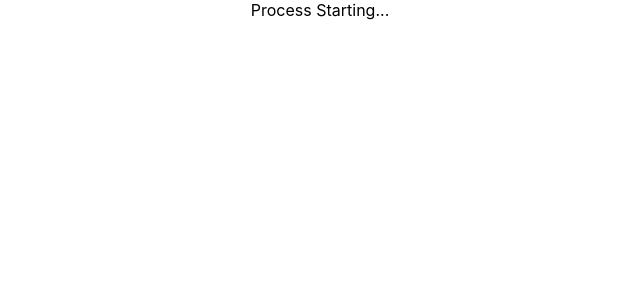
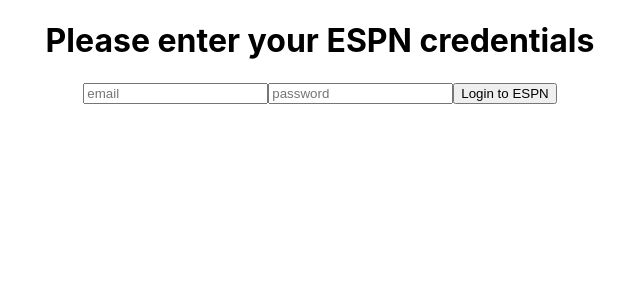
Before and after one commit to andy-aguilar/Fantasy-App-Front-End, a React (Create React App) app: page / in a window 1280 px wide. Shown: the top 300 px of the page, without its empty margins (320-960 px from the left). Built offline with nearby package versions, Linux system fonts and the light colour scheme; no server answers.

Commit message:
Connect password form to backend socket

```diff
--- a/src/components/ESPNLogin.js
+++ b/src/components/ESPNLogin.js
@@ -10,8 +10,7 @@
 export default function ESPNLogin() {
 
     const [message, setMessage] = useState("Process Starting...");
-    const [displayForm, setDisplayForm] = useState(false)
-    const [code, setCode] = useState("");
+    const [displayForm, setDisplayForm] = useState(true)
 
     useEffect(() => {
         socket = socketIOClient(ENDPOINT, {
@@ -24,14 +23,18 @@
 
         socket.on("readyForLogin", () => setDisplayForm(true))
 
+        socket.on("error", (msg) => {
+            setMessage(msg)
+            setDisplayForm(false)
+            socket.disconnect()
+        })
+
         socket.on("message", setMessage)
         return () => socket.disconnect();
     }, []);
 
-    const handleLoginSubmit = (e) => {
-        e.preventDefault()
-        console.log("Email:", e.target.email.value)
-        console.log("Password:", e.target.password.value)
+    const handleLoginSubmit = (dataObj) => {
+        socket.emit("login", dataObj)
     }
 
 
--- a/src/components/ESPNLoginForm.js
+++ b/src/components/ESPNLoginForm.js
@@ -1,13 +1,46 @@
-import React from 'react'
+import React, {useState} from 'react'
 
 export default function ESPNLoginForm({handleLoginSubmit}) {
+
+    const [formData, setFormData] = useState({
+        email: "",
+        password: ""
+    })
+
+    const handleChange = (e) => {
+        setFormData({...formData, [e.target.name]: e.target.value})
+    }
+
+    const handleSubmit = (e) => {
+        e.preventDefault()
+        handleLoginSubmit(formData)
+        setFormData({
+            email: "",
+            password: ""
+        })
+
+    }
+
     return (
         <div>
             <h1>Please enter your ESPN credentials</h1>
-            <form onSubmit={handleLoginSubmit}>
-                <input type="text" name="email" placeholder="email"></input>
-                <input type="password" name="password" placeholder="password"></input>
-                <input type="submit"></input>
+            <form onSubmit={handleSubmit}>
+                <input type="text"
+                    value={formData.email}
+                    name="email"
+                    placeholder="email"
+                    onChange={handleChange}
+                />
+                <input type="password"
+                    value={formData.password}
+                    name="password"
+                    placeholder="password"
+                    onChange={handleChange}
+                />
+                <input type="submit"
+                    value="Login to ESPN"
+                />
+
             </form>
         </div>
     )
```
